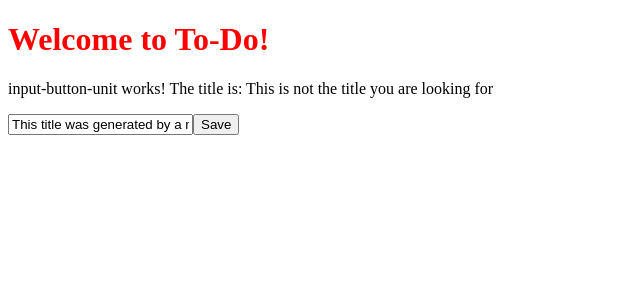
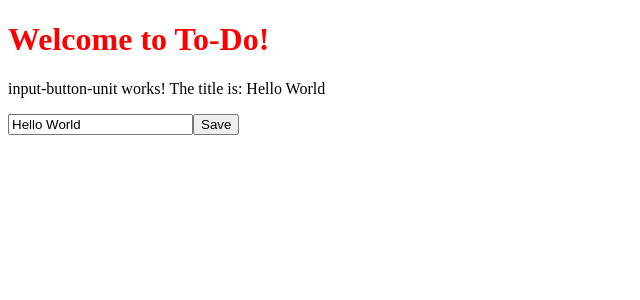
Before and after one commit to NymeriaFirence/todo, an Angular app: page / in a window 1280 px wide. Shown: the top 300 px of the page, without its empty margins (0-640 px from the left). Built offline with nearby package versions, Linux system fonts and the light colour scheme.

Commit message:
step 8 - element ref

```diff
--- a/src/app/input-button-unit/input-button-unit.component.ts
+++ b/src/app/input-button-unit/input-button-unit.component.ts
@@ -3,13 +3,17 @@
 @Component({
   selector: 'app-input-button-unit',
   template: `
-     <p>
-    input-button-unit works!
-    The title is: {{ title }}
-  </p>
+    <p>
+      input-button-unit works!
+      The title is: {{ title }}
+    </p>
 
-  <input [value]="generateTitle()">
-  <button>Save</button>
+    <input [value]="title"
+           (keyup.enter)="changeTitle($event.target.value)">
+
+    <button (click)="changeTitle('Button Clicked!')">
+      Save
+    </button>
   `,
   styleUrls: ['./input-button-unit.component.css']
 })
@@ -19,12 +23,9 @@
   constructor() { }
 
   ngOnInit() {
-    setTimeout(() => {
-      this.title = 'This is not the title you are looking for';
-    }, 3000);
   }
 
-  generateTitle(): string {
-    return 'This title was generated by a method.';
+  changeTitle(newTitle: string) {
+    this.title = newTitle;
   }
 }
```
